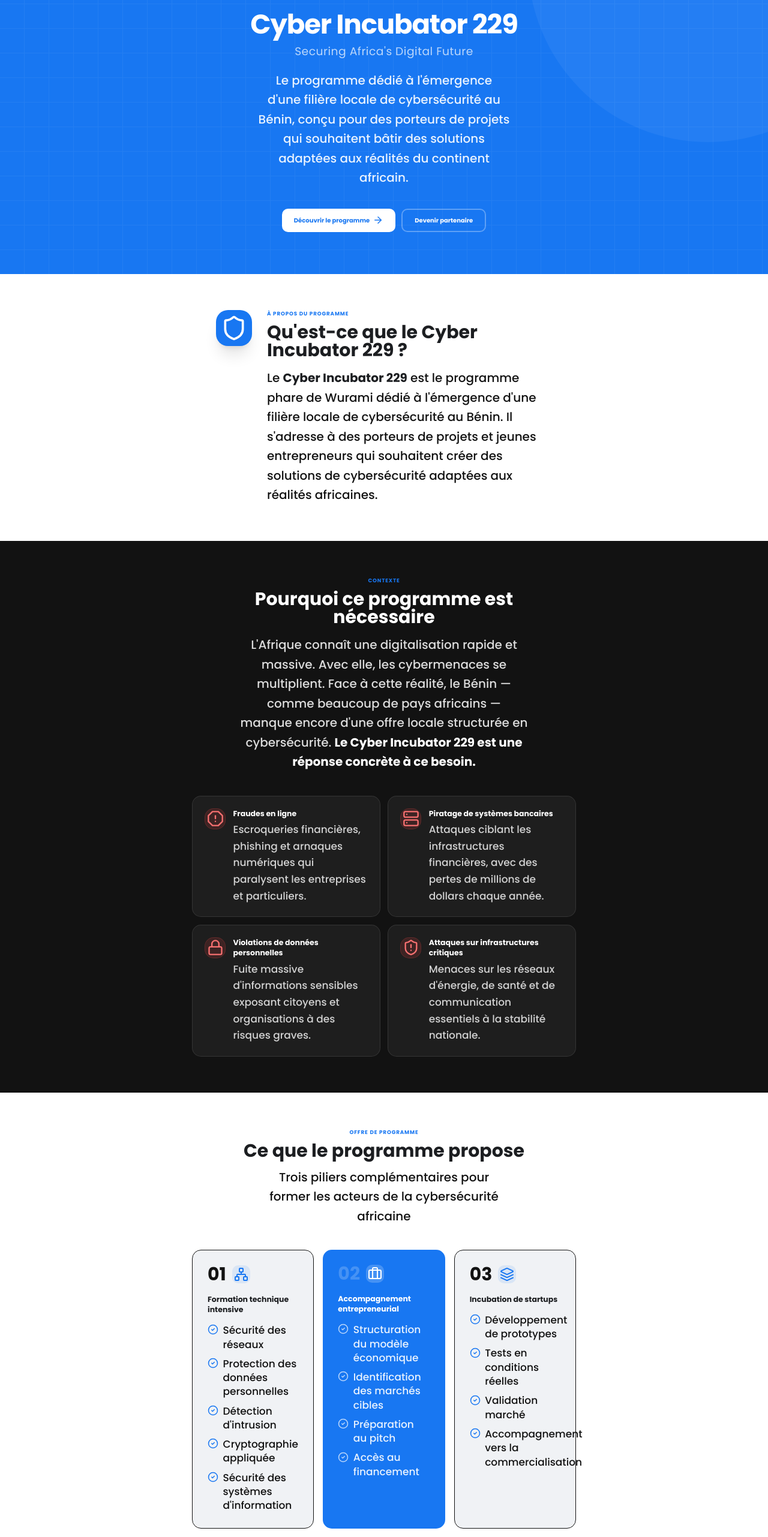
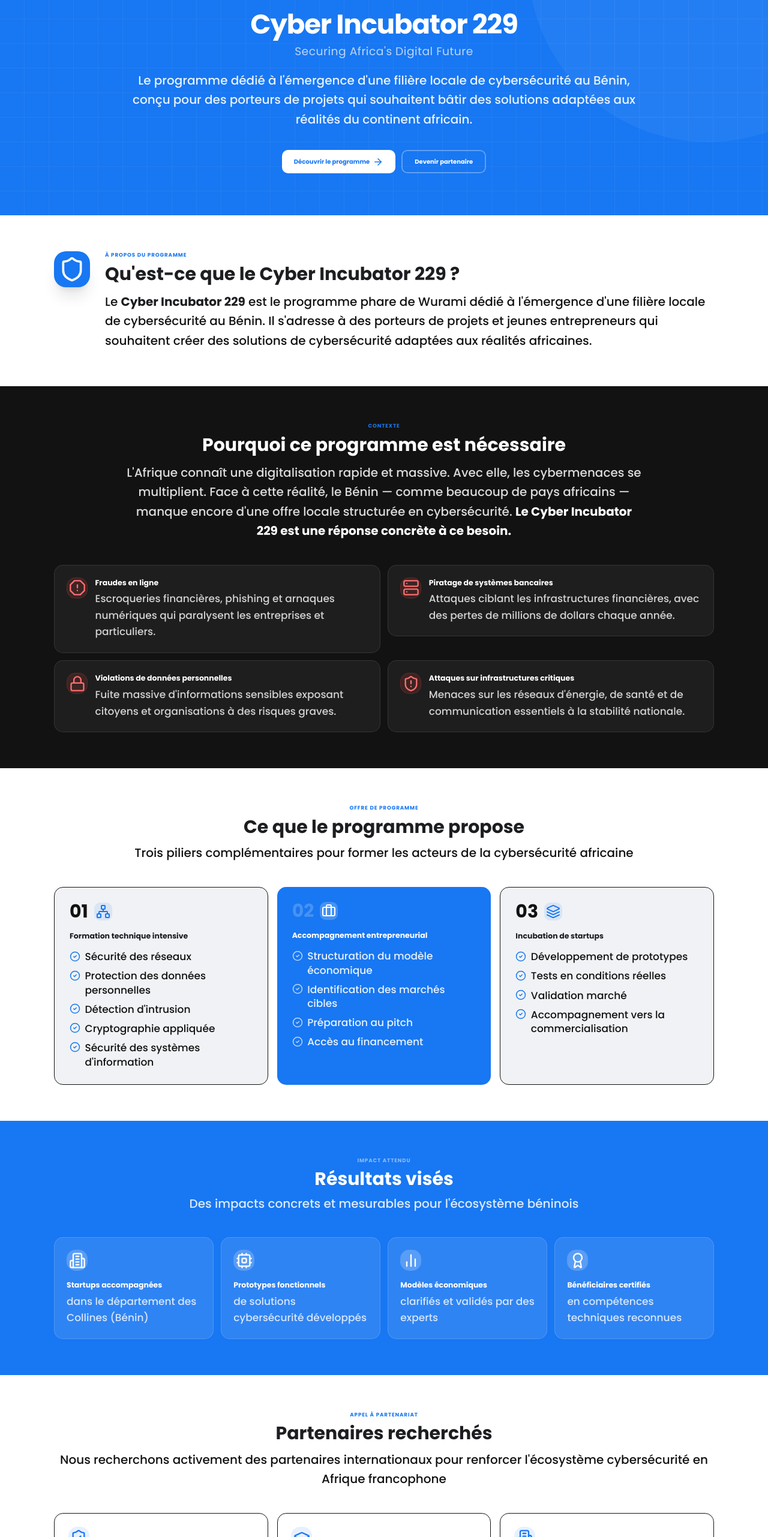
Before and after one commit to VOGLOSSOU/win-academy-fronend-app, a Next.js app: page /cyber-incubator-229 in a window 1280 px wide. Shown: the part 163-2726 px from the top of the page at 60% size. Built offline with nearby package versions, Linux system fonts and the light colour scheme; no server answers.

Commit message:
Les sections <section> elles-mêmes utilisaient bien container (= 1440px) — le problème venait uniquement des div internes avec des max-w- Tailwind écrasés par le rem à 10px.

```diff
--- a/src/app/cyber-incubator-229/page.tsx
+++ b/src/app/cyber-incubator-229/page.tsx
@@ -180,7 +180,7 @@
           <div className="absolute top-0 right-0 w-[600px] h-[600px] bg-white/5 rounded-full -translate-y-1/3 translate-x-1/3 pointer-events-none" />
 
           <div className="container mx-auto px-4 relative z-10">
-            <div className="max-w-3xl mx-auto text-center">
+            <div className="mx-auto text-center" style={{ maxWidth: '860px' }}>
               <div className="inline-flex items-center gap-2 bg-white/10 border border-white/20 text-white/90 text-sm font-semibold uppercase tracking-widest px-5 py-2.5 rounded-full mb-8">
                 <Shield size={16} />
                 Programme phare · Wurami Innovative Hub
@@ -192,7 +192,7 @@
               <p className="text-2xl md:text-3xl text-white/70 font-light mb-8 tracking-wide">
                 Securing Africa&apos;s Digital Future
               </p>
-              <p className="text-white/90 max-w-2xl mx-auto mb-14 leading-relaxed font-medium" style={{ fontSize: '20px' }}>
+              <p className="text-white/90 mx-auto mb-14 leading-relaxed font-medium" style={{ fontSize: '20px' }}>
                 Le programme dédié à l&apos;émergence d&apos;une filière locale de cybersécurité au Bénin,
                 conçu pour des porteurs de projets qui souhaitent bâtir des solutions
                 adaptées aux réalités du continent africain.
@@ -221,7 +221,7 @@
         <section className="py-24 bg-white" id="programme">
           <div className="container mx-auto px-4">
             <AnimatedSection>
-              <div className="max-w-4xl mx-auto">
+              <div className="mx-auto" style={{ maxWidth: '1100px' }}>
                 <div className="flex flex-col md:flex-row items-start gap-10">
                   <div className="flex-shrink-0">
                     <div className="w-24 h-24 rounded-3xl bg-primary flex items-center justify-center shadow-xl">
@@ -252,7 +252,7 @@
         <section className="py-24 bg-dark">
           <div className="container mx-auto px-4">
             <AnimatedSection>
-              <div className="max-w-3xl mx-auto text-center mb-16">
+              <div className="mx-auto text-center mb-16" style={{ maxWidth: '860px' }}>
                 <p className="text-sm font-bold uppercase tracking-widest text-primary mb-4">
                   Contexte
                 </p>
@@ -271,7 +271,7 @@
             </AnimatedSection>
 
             {/* Cartes des menaces — large, contrastées */}
-            <div className="grid md:grid-cols-2 gap-5 max-w-5xl mx-auto">
+            <div className="grid md:grid-cols-2 gap-5 mx-auto" style={{ maxWidth: '1100px' }}>
               {threats.map((threat, index) => (
                 <AnimatedSection key={index} delay={index * 100}>
                   <div className="group rounded-2xl bg-white/5 border border-white/10 p-8 hover:bg-white/10 transition-colors">
@@ -295,20 +295,20 @@
         <section className="py-24 bg-white">
           <div className="container mx-auto px-4">
             <AnimatedSection>
-              <div className="max-w-4xl mx-auto mb-16 text-center">
+              <div className="mx-auto mb-16 text-center" style={{ maxWidth: '1100px' }}>
                 <p className="text-sm font-bold uppercase tracking-widest text-primary mb-4">
                   Offre de programme
                 </p>
                 <h2 className="text-4xl md:text-5xl font-bold text-dark mb-5">
                   Ce que le programme propose
                 </h2>
-                <p className="text-gray-700 max-w-2xl mx-auto leading-relaxed font-medium" style={{ fontSize: '20px' }}>
+                <p className="text-gray-700 mx-auto leading-relaxed font-medium" style={{ fontSize: '20px' }}>
                   Trois piliers complémentaires pour former les acteurs de la cybersécurité africaine
                 </p>
               </div>
             </AnimatedSection>
 
-            <div className="grid md:grid-cols-3 gap-6 max-w-5xl mx-auto">
+            <div className="grid md:grid-cols-3 gap-6 mx-auto" style={{ maxWidth: '1100px' }}>
               {pillars.map((pillar, index) => (
                 <AnimatedSection key={index} delay={index * 120}>
                   <div
@@ -380,13 +380,13 @@
                   Impact attendu
                 </p>
                 <h2 className="text-4xl md:text-5xl font-bold text-white mb-4">Résultats visés</h2>
-                <p className="text-white/85 max-w-2xl mx-auto font-medium" style={{ fontSize: '20px' }}>
+                <p className="mx-auto font-medium text-white/85" style={{ fontSize: '20px', maxWidth: '700px' }}>
                   Des impacts concrets et mesurables pour l&apos;écosystème béninois
                 </p>
               </div>
             </AnimatedSection>
 
-            <div className="grid sm:grid-cols-2 lg:grid-cols-4 gap-5 max-w-5xl mx-auto">
+            <div className="grid sm:grid-cols-2 lg:grid-cols-4 gap-5 mx-auto" style={{ maxWidth: '1100px' }}>
               {results.map((result, index) => (
                 <AnimatedSection key={index} delay={index * 80}>
                   <div className="bg-white/10 border border-white/15 rounded-2xl p-8 hover:bg-white/15 transition-colors">
@@ -406,21 +406,21 @@
         <section className="py-24 bg-white" id="partenaires">
           <div className="container mx-auto px-4">
             <AnimatedSection>
-              <div className="max-w-4xl mx-auto mb-16 text-center">
+              <div className="mx-auto mb-16 text-center" style={{ maxWidth: '1100px' }}>
                 <p className="text-sm font-bold uppercase tracking-widest text-primary mb-4">
                   Appel à partenariat
                 </p>
                 <h2 className="text-4xl md:text-5xl font-bold text-dark mb-5">
                   Partenaires recherchés
                 </h2>
-                <p className="text-gray-700 max-w-2xl mx-auto leading-relaxed font-medium" style={{ fontSize: '20px' }}>
+                <p className="text-gray-700 mx-auto leading-relaxed font-medium" style={{ fontSize: '20px' }}>
                   Nous recherchons activement des partenaires internationaux pour renforcer
                   l&apos;écosystème cybersécurité en Afrique francophone
                 </p>
               </div>
             </AnimatedSection>
 
-            <div className="grid md:grid-cols-3 gap-6 max-w-5xl mx-auto mb-14">
+            <div className="grid md:grid-cols-3 gap-6 mx-auto mb-14" style={{ maxWidth: '1100px' }}>
               {partners.map((partner, index) => (
                 <AnimatedSection key={index} delay={index * 120}>
                   <div className="rounded-2xl p-9 border border-gray-100 hover:border-primary/40 hover:shadow-lg transition-all h-full">
@@ -436,7 +436,7 @@
 
             {/* Bloc contact */}
             <AnimatedSection delay={200}>
-              <div className="bg-light rounded-3xl p-10 md:p-14 max-w-3xl mx-auto">
+              <div className="bg-light rounded-3xl p-10 md:p-14 mx-auto" style={{ maxWidth: '900px' }}>
                 <div className="flex flex-col md:flex-row items-center gap-8">
                   <div className="flex-shrink-0 w-20 h-20 rounded-3xl bg-primary flex items-center justify-center shadow-lg">
                     <Mail className="text-white" size={36} />
@@ -465,7 +465,7 @@
         <section className="py-20 bg-dark">
           <div className="container mx-auto px-4">
             <AnimatedSection>
-              <div className="max-w-4xl mx-auto flex flex-col md:flex-row items-center justify-between gap-10">
+              <div className="mx-auto flex flex-col md:flex-row items-center justify-between gap-10" style={{ maxWidth: '1100px' }}>
                 <div>
                   <div className="flex items-center gap-3 mb-4">
                     <Target className="text-primary" size={24} />
--- a/src/components/Navigation.tsx
+++ b/src/components/Navigation.tsx
@@ -11,7 +11,6 @@
   { href: '/formations', label: 'Formations' },
   { href: '/cyber-incubator-229', label: 'Cyber Incubator 229' },
   { href: '/ressources-gratuites', label: 'Ressources Gratuites' },
-  { href: '/certifications', label: 'Certifications' },
   { href: '/a-propos', label: 'À propos' },
 ];
 
```
